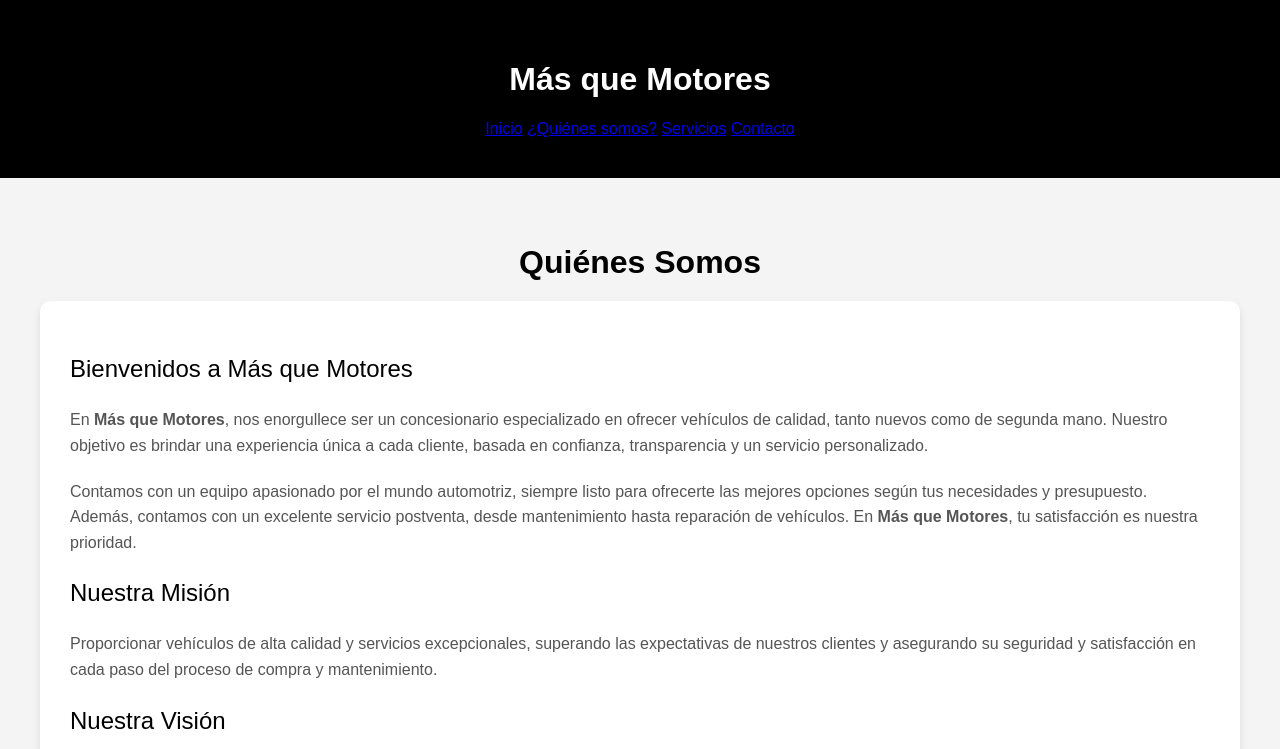
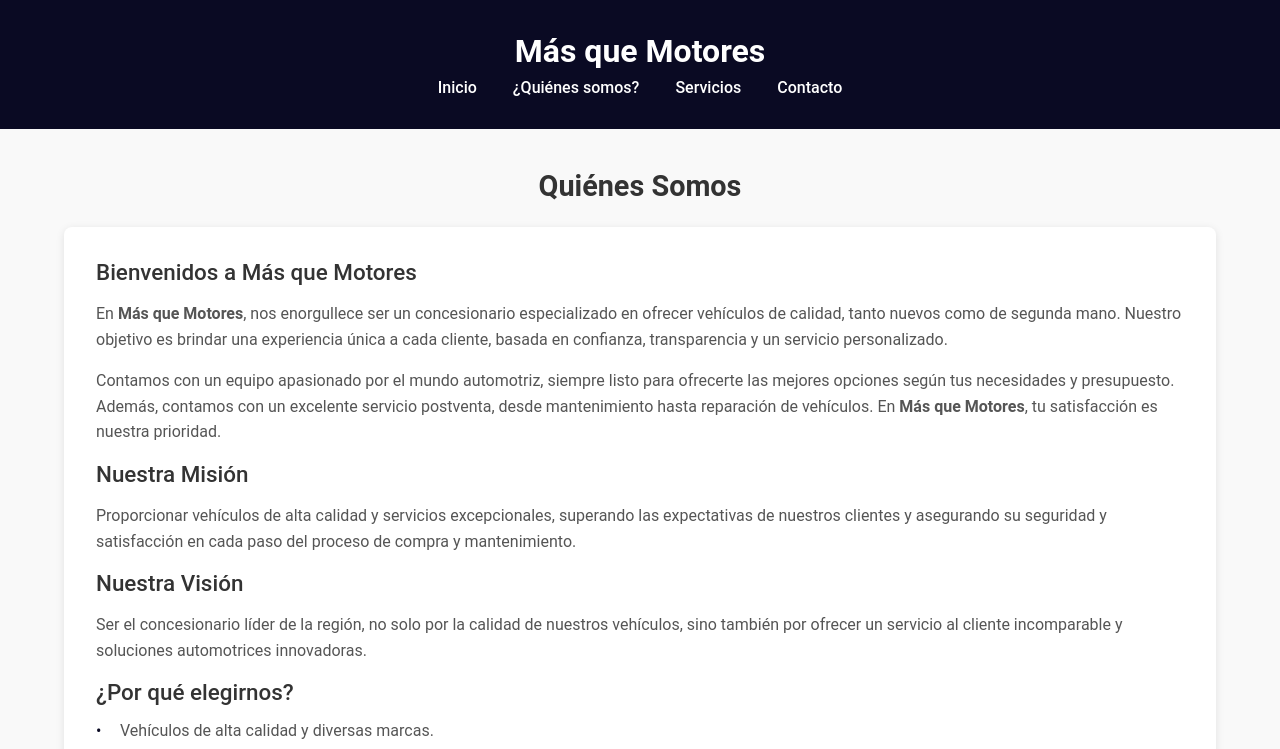
Before and after one commit to DanielGonzMol/MasQueMotor, a website: page public/quienessomos.html in a window 1280 px wide. Shown: the top 749 px of the page. Drawn offline with Linux system fonts and the light colour scheme.

Commit message:
Add files via upload

```diff
--- a/public/css/contacto.css
+++ b/public/css/contacto.css
@@ -5,20 +5,26 @@
     box-sizing: border-box;
 }
 
+html, body {
+    height: 100%;
+}
+
 body {
-    font-family: 'Segoe UI', Tahoma, Geneva, Verdana, sans-serif;
-    background-color: #f2f2f2;
+    font-family: 'Roboto', sans-serif;
+    background-color: #f9f9f9;
     color: #333;
     padding: 0 20px;
+    padding-top: 140px;
+    padding-bottom: 80px;
 }
 
 /* Header */
 header {
-    background-color: #000;  /* Fondo negro */
+    background-color: #0a0a23;
     color: white;
     padding: 1rem 2rem;
     text-align: center;
-    width: 100%;  /* Asegura que el header ocupe todo el ancho */
+    width: 100%;
     position: fixed;
     top: 0;
     left: 0;
@@ -26,33 +32,25 @@ header {
 }
 
 header h1 {
-    font-size: 2.5rem;
-    margin-bottom: 1rem;
+    font-size: 2rem;
+    margin-bottom: 0.5rem;
 }
 
 /* Navegación */
 nav {
-    margin-top: 1rem;
+    margin-top: 0.5rem;
 }
 
 nav a {
     color: white;
     text-decoration: none;
-    font-size: 1.1rem;
-    margin: 0 15px;
-    padding: 5px 10px;
-    border-radius: 5px;
-    transition: background-color 0.3s ease, color 0.3s ease;
+    font-size: 1rem;
+    margin: 0 1rem;
+    font-weight: 500;
 }
 
 nav a:hover {
-    background-color: #444;
-    color: #ffcc00;
-}
-
-/* Asegura que el contenido no quede oculto debajo del header fijo */
-body {
-    padding-top: 120px;  /* Ajuste para que el contenido no se tape con el header */
+    text-decoration: underline;
 }
 
 /* Sección de formulario */
@@ -61,14 +59,15 @@ body {
 }
 
 h2 {
-    font-size: 2rem;
+    font-size: 1.8rem;
     margin-bottom: 1rem;
+    text-align: center;
 }
 
 .form-container {
     background-color: white;
     padding: 2rem;
-    box-shadow: 0 4px 12px rgba(0, 0, 0, 0.1);
+    box-shadow: 0 2px 8px rgba(0, 0, 0, 0.1);
     border-radius: 8px;
     width: 100%;
     max-width: 600px;
@@ -88,6 +87,8 @@ input, textarea {
     margin-bottom: 1rem;
     border-radius: 5px;
     border: 1px solid #ccc;
+    font-family: 'Roboto', sans-serif;
+    font-size: 1rem;
 }
 
 textarea {
@@ -97,20 +98,20 @@ textarea {
 button {
     width: 100%;
     padding: 12px;
-    background-color: #333;
+    background-color: #0a0a23;
     color: white;
     border: none;
     border-radius: 5px;
-    font-size: 1.2rem;
+    font-size: 1.1rem;
     cursor: pointer;
     transition: background-color 0.3s;
 }
 
 button:hover {
-    background-color: #555;
+    background-color: #333;
 }
 
-/* Mensajes de error o éxito */
+/* Mensajes */
 .form-message {
     text-align: center;
     margin-top: 20px;
@@ -133,7 +134,7 @@ button:hover {
 .contact-info-section {
     background-color: white;
     padding: 2rem;
-    box-shadow: 0 4px 12px rgba(0, 0, 0, 0.1);
+    box-shadow: 0 2px 8px rgba(0, 0, 0, 0.1);
     border-radius: 8px;
     margin-bottom: 3rem;
     text-align: center;
@@ -141,18 +142,13 @@ button:hover {
 
 /* Footer */
 footer {
-    background-color: #000;  /* Fondo negro */
+    background-color: #0a0a23;
     color: white;
     text-align: center;
     padding: 1rem 2rem;
-    width: 100%;  /* Asegura que el footer ocupe todo el ancho */
     position: fixed;
     bottom: 0;
     left: 0;
+    width: 100%;
     z-index: 1000;
 }
-
-/* Espaciado para el contenido cuando el footer está fijo */
-body {
-    padding-bottom: 60px;  /* Ajuste para que el contenido no se tape con el footer */
-}
--- a/public/css/index.css
+++ b/public/css/index.css
@@ -22,33 +22,30 @@ body {
 header {
     background-color: #0a0a23;
     color: white;
-    padding: 1rem 2rem;
-    display: flex;
-    justify-content: space-between;
-    align-items: center;
-    flex-wrap: wrap;
+    padding: 2rem;
+    text-align: center;
 }
 
 header h1 {
     font-size: 1.8rem;
 }
 
+/* Navegación */
+nav {
+    margin-top: 0.5rem;
+}
+
 nav a {
     color: white;
+    text-decoration: none;
+    font-size: 1rem;
     margin: 0 1rem;
-    text-decoration: none;
     font-weight: 500;
 }
 
 nav a:hover {
     text-decoration: underline;
 }
-
-    main {
-        flex: 1;
-        padding: 2rem;
-    }
-
 
 #intro {
     text-align: center;
--- a/public/css/quienessomos.css
+++ b/public/css/quienessomos.css
@@ -1,54 +1,81 @@
-#subtitulo{
+/* Reset básico */
+* {
+    margin: 0;
+    padding: 0;
+    box-sizing: border-box;
+}
+
+html, body {
+    height: 100%;
+}
+
+body {
+    font-family: 'Roboto', sans-serif;
+    background-color: #f9f9f9;
+    color: #333;
+}
+
+header {
+    background-color: #0a0a23;
+    color: white;
+    padding: 2rem;
+    text-align: center;
+}
+
+/* Navegación */
+nav {
+    margin-top: 0.5rem;
+}
+
+nav a {
+    color: white;
+    text-decoration: none;
+    font-size: 1rem;
+    margin: 0 1rem;
+    font-weight: 500;
+}
+
+nav a:hover {
+    text-decoration: underline;
+}
+
+#subtitulo {
     color: white;
 }
 
-body {
-    font-family: Arial, sans-serif;
-    margin: 0;
-    padding: 0;
-    background-color: #f4f4f4;
-    color: black;
-}
-
-header {
-    background-color: black;
-    color: white;
-    padding: 40px;
-    text-align: center;
-}
-
 section {
-    padding: 40px 20px;
+    padding: 2.5rem 1.5rem;
     max-width: 1200px;
     margin: 0 auto;
 }
 
 h2 {
-    color: black;
-    font-size: 32px;
+    color: #333;
+    font-size: 1.8rem;
     text-align: center;
-    margin-bottom: 20px;
+    margin-bottom: 1.5rem;
 }
 
 .about-content {
     background-color: white;
-    padding: 30px;
-    border-radius: 10px;
-    box-shadow: 0 4px 8px rgba(0, 0, 0, 0.1);
-    margin-bottom: 30px;
+    padding: 2rem;
+    border-radius: 8px;
+    box-shadow: 0 2px 8px rgba(0, 0, 0, 0.1);
+    margin-bottom: 2rem;
 }
 
 h3 {
-    color: black;
-    font-weight: normal;
-    font-size: 24px;
+    color: #333;
+    font-weight: 500;
+    font-size: 1.4rem;
+    margin-bottom: 1rem;
 }
 
 p {
     color: #555;
     line-height: 1.6;
-    font-size: 16px;
-    margin-bottom: 20px;
+    font-size: 1rem;
+    margin-bottom: 1rem;
 }
 
 ul {
@@ -57,29 +84,36 @@ ul {
 }
 
 ul li {
-    padding-left: 30px;
-    font-size: 16px;
+    padding-left: 1.5rem;
+    font-size: 1rem;
     color: #555;
-    margin-bottom: 10px;
+    margin-bottom: 0.75rem;
+    position: relative;
+}
+
+ul li::before {
+    content: "•";
+    position: absolute;
+    left: 0;
+    color: #0a0a23;
 }
 
 .about-content img {
     width: 100%;
-    border-radius: 10px;
-    margin-bottom: 20px;
+    border-radius: 8px;
+    margin-bottom: 1.5rem;
 }
 
 footer {
-    background-color: black;
+    background-color: #0a0a23;
     color: white;
     text-align: center;
-    padding: 20px 0;
+    padding: 1.5rem 1rem;
+    width: 100%;
     position: relative;
-    bottom: 0;
-    width: 100%;
 }
 
-#footer{
+#footer {
     color: white;
-    font-size: 14px;
+    font-size: 0.9rem;
 }
--- a/public/css/servicios.css
+++ b/public/css/servicios.css
@@ -5,20 +5,26 @@
     box-sizing: border-box;
 }
 
+html, body {
+    height: 100%;
+}
+
 body {
-    font-family: 'Segoe UI', Tahoma, Geneva, Verdana, sans-serif;
-    background-color: #f2f2f2;
+    font-family: 'Roboto', sans-serif;
+    background-color: #f9f9f9;
     color: #333;
     padding: 0 20px;
+    padding-top: 140px;
+    padding-bottom: 80px;
 }
 
 /* Header */
 header {
-    background-color: #000;  /* Fondo negro */
+    background-color: #0a0a23;
     color: white;
-    padding: 1rem 2rem;
+    padding: 1.5rem 2rem;
     text-align: center;
-    width: 100%;  /* Asegura que el header ocupe todo el ancho */
+    width: 100%;
     position: fixed;
     top: 0;
     left: 0;
@@ -26,53 +32,46 @@ header {
 }
 
 header h1 {
-    font-size: 2.5rem;
-    margin-bottom: 1rem;
+    font-size: 2rem;
+    margin-bottom: 0.5rem;
 }
 
 header p {
-    font-size: 1.1rem;
+    font-size: 1rem;
 }
 
 /* Navegación */
 nav {
-    margin-top: 1rem;
+    margin-top: 0.5rem;
 }
 
 nav a {
     color: white;
     text-decoration: none;
-    font-size: 1.1rem;
-    margin: 0 15px;
-    padding: 5px 10px;
-    border-radius: 5px;
-    transition: background-color 0.3s ease, color 0.3s ease;
+    font-size: 1rem;
+    margin: 0 1rem;
+    font-weight: 500;
 }
 
 nav a:hover {
-    background-color: #444;
-    color: #ffcc00;
-}
-
-/* Asegura que el contenido no quede oculto debajo del header fijo */
-body {
-    padding-top: 120px;  /* Ajuste para que el contenido no se tape con el header */
+    text-decoration: underline;
 }
 
 /* Estilo para los servicios */
 .services {
     display: flex;
     flex-wrap: wrap;
-    gap: 20px;
+    gap: 1.5rem;
     justify-content: center;
+    margin-bottom: 3rem;
 }
 
 .service-card {
     background-color: white;
-    padding: 1rem;
-    box-shadow: 0 4px 12px rgba(0, 0, 0, 0.1);
+    padding: 1.5rem;
+    box-shadow: 0 2px 8px rgba(0, 0, 0, 0.1);
     border-radius: 8px;
-    width: 250px;
+    width: 260px;
     text-align: center;
     transition: transform 0.3s ease;
 }
@@ -84,27 +83,32 @@ body {
 .service-card h3 {
     margin-bottom: 1rem;
     font-size: 1.4rem;
+    color: #333;
 }
 
 .service-card p {
     font-size: 1rem;
+    color: #555;
 }
 
+/* Botón */
 .more-details-btn {
     margin-top: 10px;
-    padding: 8px 15px;
-    background-color: #333;
+    padding: 10px 16px;
+    background-color: #0a0a23;
     color: white;
     border: none;
     border-radius: 5px;
     cursor: pointer;
-    transition: background-color 0.3s;
+    font-size: 1rem;
+    transition: background-color 0.3s ease;
 }
 
 .more-details-btn:hover {
-    background-color: #555;
+    background-color: #333;
 }
 
+/* Texto adicional */
 .extra-details {
     margin-top: 15px;
     font-size: 0.95rem;
@@ -114,11 +118,11 @@ body {
 
 /* Footer */
 footer {
-    background-color: #000;  /* Fondo negro */
+    background-color: #0a0a23;
     color: white;
     text-align: center;
     padding: 1rem 2rem;
-    width: 100%;  /* Asegura que el footer ocupe todo el ancho */
+    width: 100%;
     position: fixed;
     bottom: 0;
     left: 0;
```
